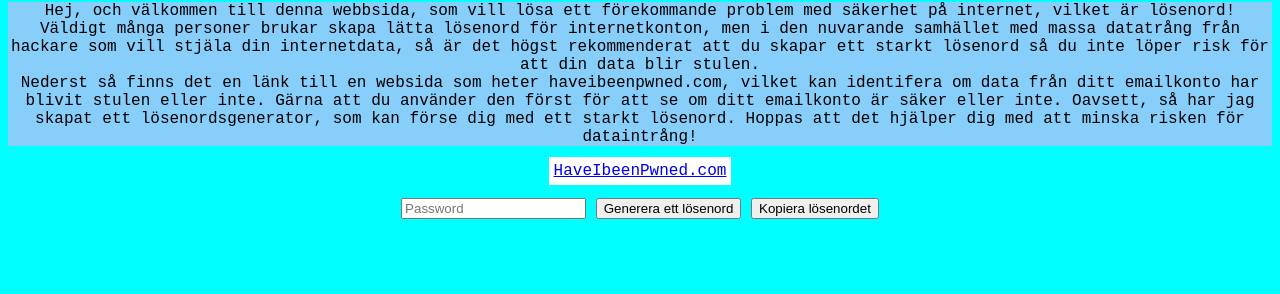
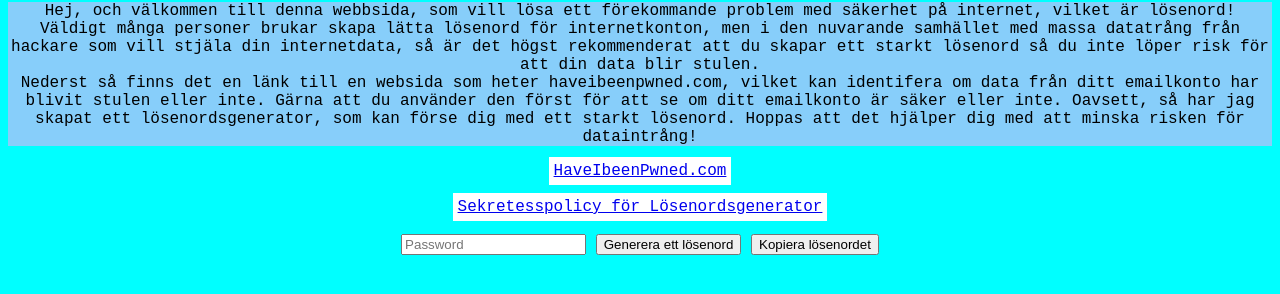
Before and after one commit to Aergu/PasswordGen-website, a plain HTML site: page index.html in a window 1280 px wide. Shown: the part 78-372 px from the top of the page. Drawn offline with Linux system fonts and the light colour scheme.

Commit message:
Update index.html
La till sekretesspolicy

```diff
--- a/index.html
+++ b/index.html
@@ -21,6 +21,9 @@ Oavsett, så har jag skapat ett lösenordsgenerator, som kan förse dig med ett
 
     <a href="https://haveibeenpwned.com/">HaveIbeenPwned.com</a> <br>
 <br>
+    <a href="https://www.termsfeed.com/live/bf0c17fb-0331-4249-94e0-58ab41cdf7df">Sekretesspolicy för Lösenordsgenerator</a>
+    <br>
+    <br>
 <div class="container">
     <div class="display">
         <input type="text" id="generatedpassword" placeholder="Password"> <!-- button onclick, refererar till createPassword och copyPassword funktionen i script.js.-->
```
